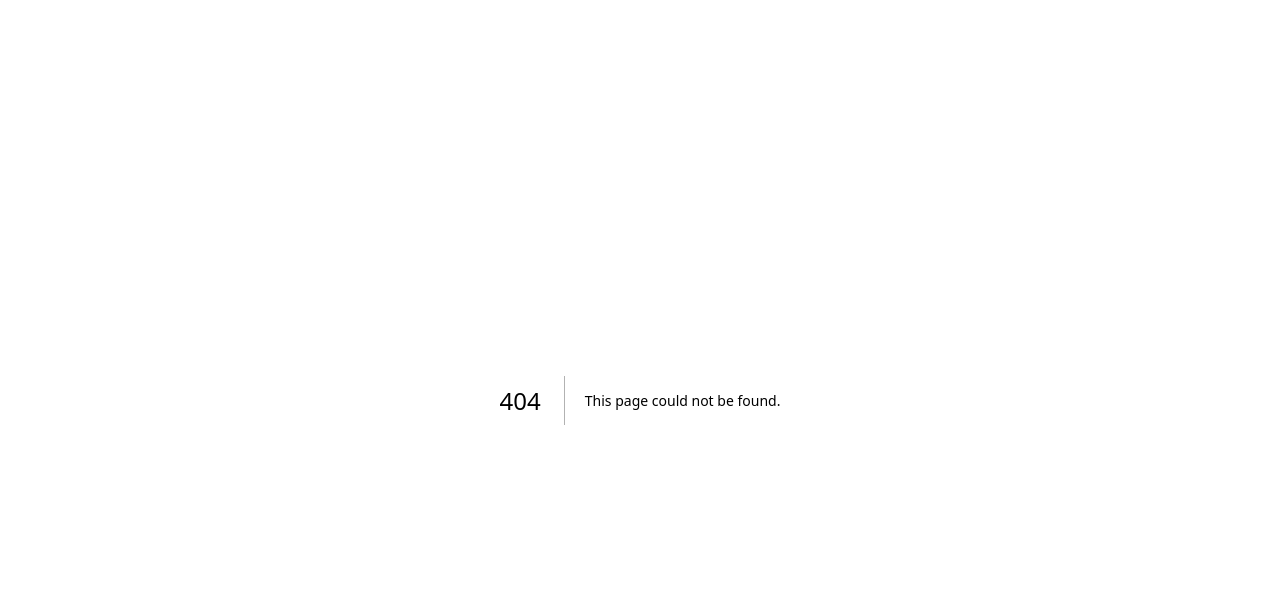
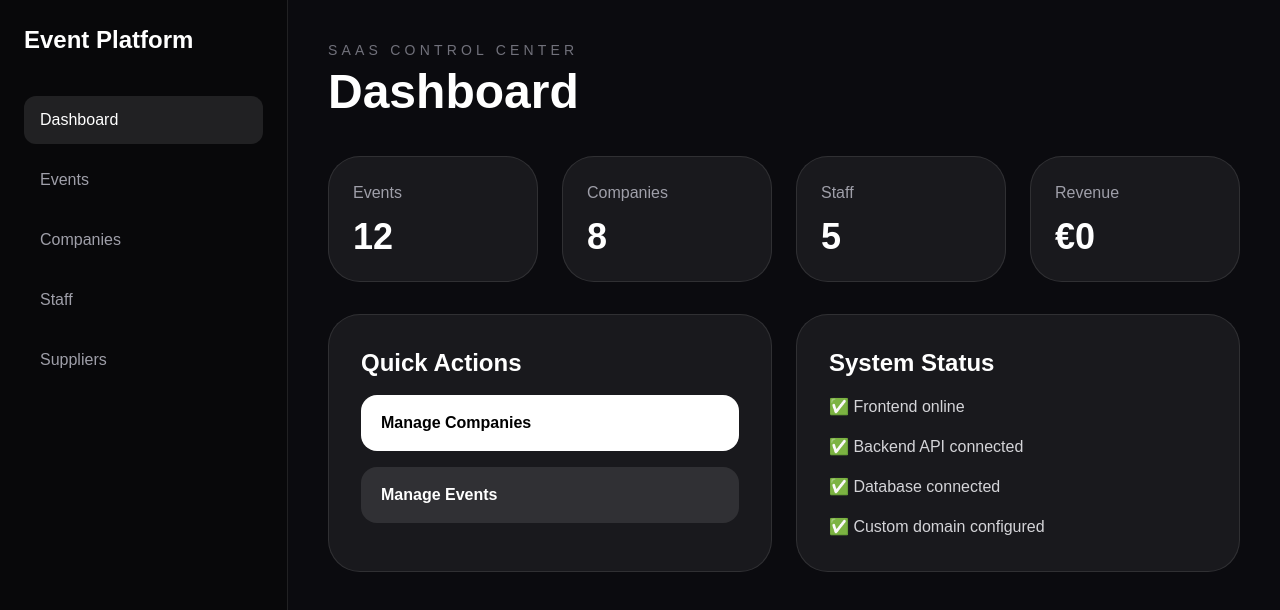
Before and after one commit to giuseppefrosina-hash/event-platform, a Next.js app in the folder frontend/: page /dashboard in a window 1280 px wide. Before the commit this address had no page. Shown: the top 610 px of the page. Built offline with nearby package versions, Linux system fonts and the light colour scheme.

Commit message:
fix cors and render port

```diff
--- /dev/null
+++ b/frontend/app/dashboard/page.tsx
@@ -0,0 +1,91 @@
+'use client';
+
+export default function DashboardPage() {
+  return (
+    <main className="min-h-screen bg-[#0b0b0f] text-white">
+      <div className="flex min-h-screen">
+        <aside className="w-72 border-r border-white/10 bg-black/30 p-6">
+          <h1 className="mb-10 text-2xl font-bold">
+            Event Platform
+          </h1>
+
+          <nav className="space-y-3 text-zinc-400">
+            <a className="block rounded-xl bg-white/10 px-4 py-3 text-white" href="/dashboard">
+              Dashboard
+            </a>
+            <a className="block rounded-xl px-4 py-3 hover:bg-white/10" href="/">
+              Events
+            </a>
+            <a className="block rounded-xl px-4 py-3 hover:bg-white/10" href="/companies">
+              Companies
+            </a>
+            <a className="block rounded-xl px-4 py-3 hover:bg-white/10" href="/staff">
+              Staff
+            </a>
+            <a className="block rounded-xl px-4 py-3 hover:bg-white/10" href="/suppliers">
+              Suppliers
+            </a>
+          </nav>
+        </aside>
+
+        <section className="flex-1 p-10">
+          <div className="mb-10">
+            <p className="mb-2 text-sm uppercase tracking-[0.3em] text-zinc-500">
+              SaaS Control Center
+            </p>
+            <h2 className="text-5xl font-bold">
+              Dashboard
+            </h2>
+          </div>
+
+          <div className="grid gap-6 md:grid-cols-4">
+            {[
+              ['Events', '12'],
+              ['Companies', '8'],
+              ['Staff', '5'],
+              ['Revenue', '€0'],
+            ].map(([label, value]) => (
+              <div
+                key={label}
+                className="rounded-[2rem] border border-white/10 bg-white/[0.06] p-6"
+              >
+                <p className="mb-3 text-zinc-400">{label}</p>
+                <h3 className="text-4xl font-bold">{value}</h3>
+              </div>
+            ))}
+          </div>
+
+          <div className="mt-8 grid gap-6 lg:grid-cols-2">
+            <div className="rounded-[2rem] border border-white/10 bg-white/[0.06] p-8">
+              <h3 className="mb-4 text-2xl font-bold">
+                Quick Actions
+              </h3>
+
+              <div className="grid gap-4">
+                <a href="/companies" className="rounded-2xl bg-white px-5 py-4 font-semibold text-black">
+                  Manage Companies
+                </a>
+                <a href="/" className="rounded-2xl bg-white/10 px-5 py-4 font-semibold text-white">
+                  Manage Events
+                </a>
+              </div>
+            </div>
+
+            <div className="rounded-[2rem] border border-white/10 bg-white/[0.06] p-8">
+              <h3 className="mb-4 text-2xl font-bold">
+                System Status
+              </h3>
+
+              <div className="space-y-4 text-zinc-300">
+                <p>✅ Frontend online</p>
+                <p>✅ Backend API connected</p>
+                <p>✅ Database connected</p>
+                <p>✅ Custom domain configured</p>
+              </div>
+            </div>
+          </div>
+        </section>
+      </div>
+    </main>
+  );
+}
```
Also changed, not shown: 1 other file (tests, documents, lock files or other folders).
